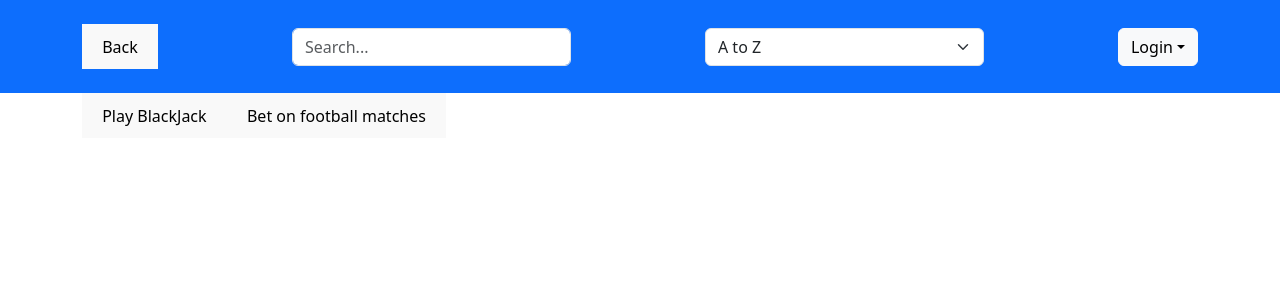
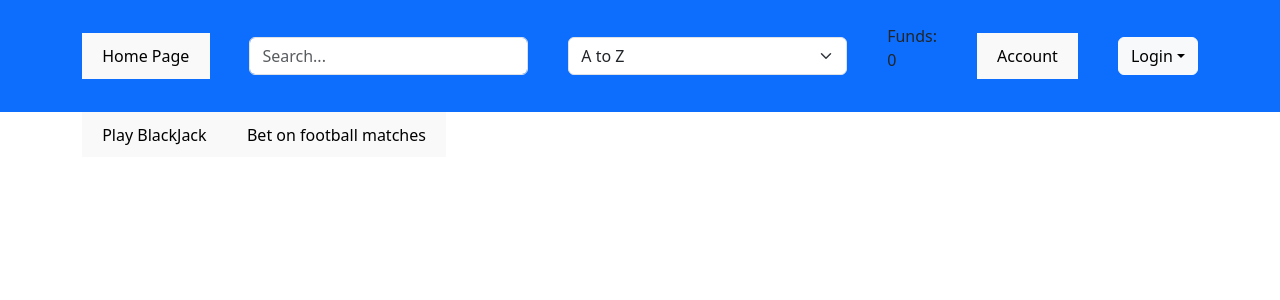
Before and after one commit to szilvassy-bence/mern-betting, a React (Vite) app in the folder frontend/: page / in a window 1280 px wide. Shown: the top 300 px of the page. Built offline with nearby package versions, Linux system fonts and the light colour scheme.

Commit message:
Added back deleted things.

```diff
--- a/frontend/src/components/Nav/Nav.jsx
+++ b/frontend/src/components/Nav/Nav.jsx
@@ -57,7 +57,9 @@ export default function Nav() {
     <div className="container-fluid p-0" id="nav">
       <div className="navbar bg-primary navbar-expand-lg">
         <div className="container py-3">
-          <button type="button">Back</button>
+          <Link to="/">
+            <button type="button">Home Page</button>
+          </Link>
           {location.pathname !== '/casino/blackjack' && <input
             className="form-control w-25"
             type="text"
@@ -79,6 +81,15 @@ export default function Nav() {
               <option value="country-za">Z to A</option>
             </optgroup>
           </select>}
+          <div>
+            <label>Funds:</label>
+            <p>{funds}</p>
+          </div>
+          <div>
+            <Link to="/account">
+              <button>Account</button>
+            </Link>
+          </div>
           <div className="dropdown" id="login-dropdown">
             <button
               type="button"
```
